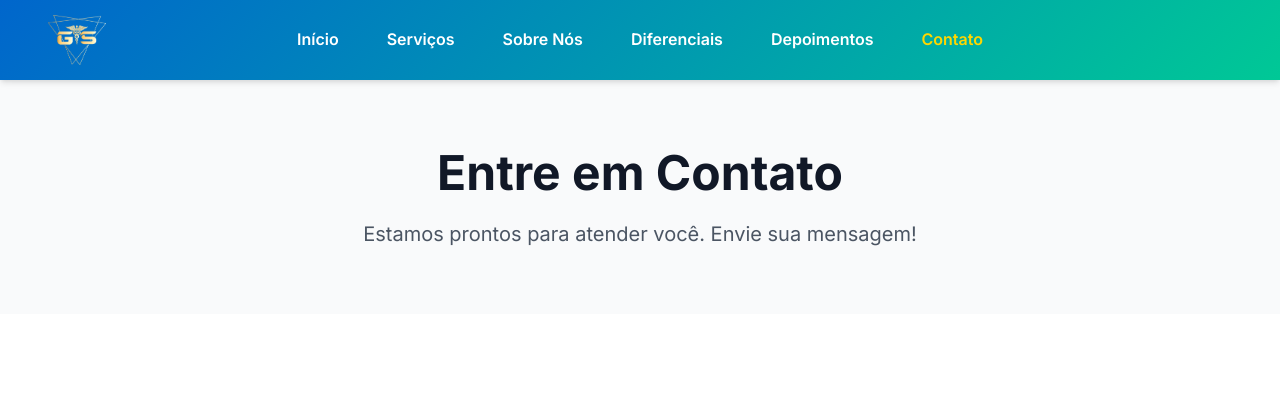
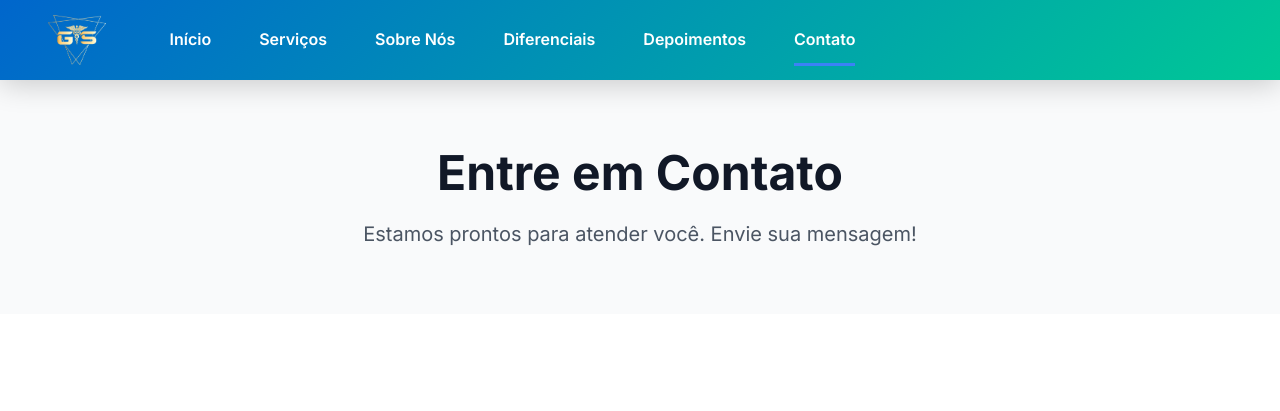
Before and after one commit to Micael060411/contabilidade_guilherme, a Flask app: page /contato in a window 1280 px wide. Shown: the top 411 px of the page. Run offline with Flask 3, Linux system fonts and the light colour scheme.

Commit message:
correção p1

```diff
--- a/static/css/style.css
+++ b/static/css/style.css
@@ -95,8 +95,8 @@
   --header-height: 80px;
 
   /* Z-index */
-  --z-fixed: 100;
-  --z-modal: 1000;
+  --z-fixed: 1000;
+  --z-modal: 1100;
 }
 
 /* ==================== RESET E BASE ==================== */
@@ -201,14 +201,15 @@ select {
 
 /* ==================== HEADER / NAVIGATION ==================== */
 .header {
-  position: fixed;
+  position: absolute;
   top: 0;
   left: 0;
   width: 100%;
-  background: linear-gradient(135deg, var(--primary-color) 0%, var(--secondary-color) 100%);
-  box-shadow: var(--shadow-md);
+  background: linear-gradient(180deg, rgba(0, 0, 0, 0.25) 0%, rgba(0, 0, 0, 0.15) 50%, transparent 100%);
+  backdrop-filter: blur(5px);
+  box-shadow: none;
   z-index: var(--z-fixed);
-  transition: var(--transition-base);
+  transition: all 0.4s ease;
 }
 
 .nav {
@@ -269,11 +270,28 @@ select {
   transition: var(--transition-fast);
   display: block;
   padding: var(--spacing-sm) 0;
+  position: relative;
 }
 
 .nav__link:hover,
 .nav__link.active {
   color: var(--primary-color);
+}
+
+.nav__link::after {
+  content: '';
+  position: absolute;
+  bottom: -2px;
+  left: 0;
+  width: 0;
+  height: 3px;
+  background-color: #3b82f6;
+  transition: width 0.3s ease;
+}
+
+.nav__link:hover::after,
+.nav__link.active::after {
+  width: 100%;
 }
 
 .nav__close {
@@ -424,7 +442,8 @@ select {
 
 /* ==================== MAIN CONTENT ==================== */
 .main {
-  margin-top: var(--header-height);
+  margin-top: 0;
+  position: relative;
 }
 
 /* Flash Messages */
@@ -501,6 +520,7 @@ select {
 .page-header {
   padding: var(--spacing-3xl) 0;
   text-align: center;
+  margin-top: var(--header-height);
 }
 
 .page-header__title {
@@ -1665,13 +1685,14 @@ select {
 /* Desktop */
 @media screen and (min-width: 1024px) {
   .nav {
-    display: grid;
-    grid-template-columns: 1fr 2fr 1fr;
+    display: flex;
+    justify-content: flex-start;
     align-items: center;
+    gap: var(--spacing-3xl);
   }
 
   .nav__logo {
-    justify-self: start;
+    flex-shrink: 0;
   }
 
   .nav__menu {
@@ -1681,12 +1702,13 @@ select {
     background-color: transparent;
     box-shadow: none;
     padding: 0;
-    justify-self: center;
+    flex: 0 0 auto;
   }
 
   .nav__list {
     flex-direction: row;
     gap: var(--spacing-2xl);
+    align-items: center;
   }
 
   .nav__link {
@@ -1694,11 +1716,34 @@ select {
     color: var(--white);
     font-weight: var(--font-weight-semibold);
     white-space: nowrap;
+    padding: var(--spacing-sm) 0;
+    border-radius: 0;
+    transition: all 0.3s ease;
+    position: relative;
+  }
+
+  .nav__link::after {
+    display: block;
+    content: '';
+    position: absolute;
+    bottom: -5px;
+    left: 0;
+    width: 0;
+    height: 3px;
+    background-color: #3b82f6;
+    transition: width 0.3s ease;
   }
 
   .nav__link:hover,
   .nav__link.active {
-    color: var(--accent-color);
+    color: var(--white);
+    background-color: transparent;
+    transform: none;
+  }
+
+  .nav__link:hover::after,
+  .nav__link.active::after {
+    width: 100%;
   }
 
   .nav__cta {
@@ -1829,7 +1874,10 @@ select {
 
 /* ==================== SCROLL BEHAVIOR ==================== */
 .header.scroll-header {
-  box-shadow: var(--shadow-lg);
+  position: fixed;
+  background: linear-gradient(135deg, var(--primary-color) 0%, var(--secondary-color) 100%);
+  box-shadow: 0 4px 30px rgba(0, 0, 0, 0.2);
+  backdrop-filter: blur(12px);
 }
 
 /* ==================== UTILITIES ==================== */
@@ -1852,10 +1900,12 @@ select {
 /* ==================== HERO SIMPLE SECTION ==================== */
 .hero-simple {
   position: relative;
-  min-height: 600px;
+  min-height: 100vh;
   display: flex;
   align-items: center;
   overflow: hidden;
+  margin-top: 0;
+  padding-top: var(--header-height);
 }
 
 .hero-simple__background {
@@ -1877,11 +1927,10 @@ select {
   left: 0;
   width: 100%;
   height: 100%;
-      background: linear-gradient(135deg,
-      rgb(30 58 138 / 0%) 0%,
-      #1a1a2eba 50%,
-      rgb(37 99 235 / 0%) 100%);
-    z-index: 1;
+  background: linear-gradient(180deg,
+    rgba(0, 0, 0, 0.4) 0%,
+    rgba(26, 26, 46, 0.65) 50%,
+    rgba(0, 0, 0, 0.4) 100%);
   z-index: 1;
 }
 
--- a/static/js/main.js
+++ b/static/js/main.js
@@ -56,12 +56,25 @@
     });
 
     // ==================== SCROLL HEADER ====================
+
+    // Verifica se é página com hero-simple (home) ou página interna
+    const isHomePage = document.querySelector('.hero-simple');
+
+    // Se não for home, adiciona fundo no header desde o início
+    if (!isHomePage) {
+        header.classList.add('scroll-header');
+    }
+
     function scrollHeader() {
-        if (this.scrollY >= 50) {
-            header.classList.add('scroll-header');
-        } else {
-            header.classList.remove('scroll-header');
+        // Se for home, só adiciona fundo após scroll
+        if (isHomePage) {
+            if (this.scrollY >= 50) {
+                header.classList.add('scroll-header');
+            } else {
+                header.classList.remove('scroll-header');
+            }
         }
+        // Se não for home, mantém o fundo sempre
     }
 
     window.addEventListener('scroll', scrollHeader);
```
Also changed, not shown: imagens/foto_contador.jpeg (added).
